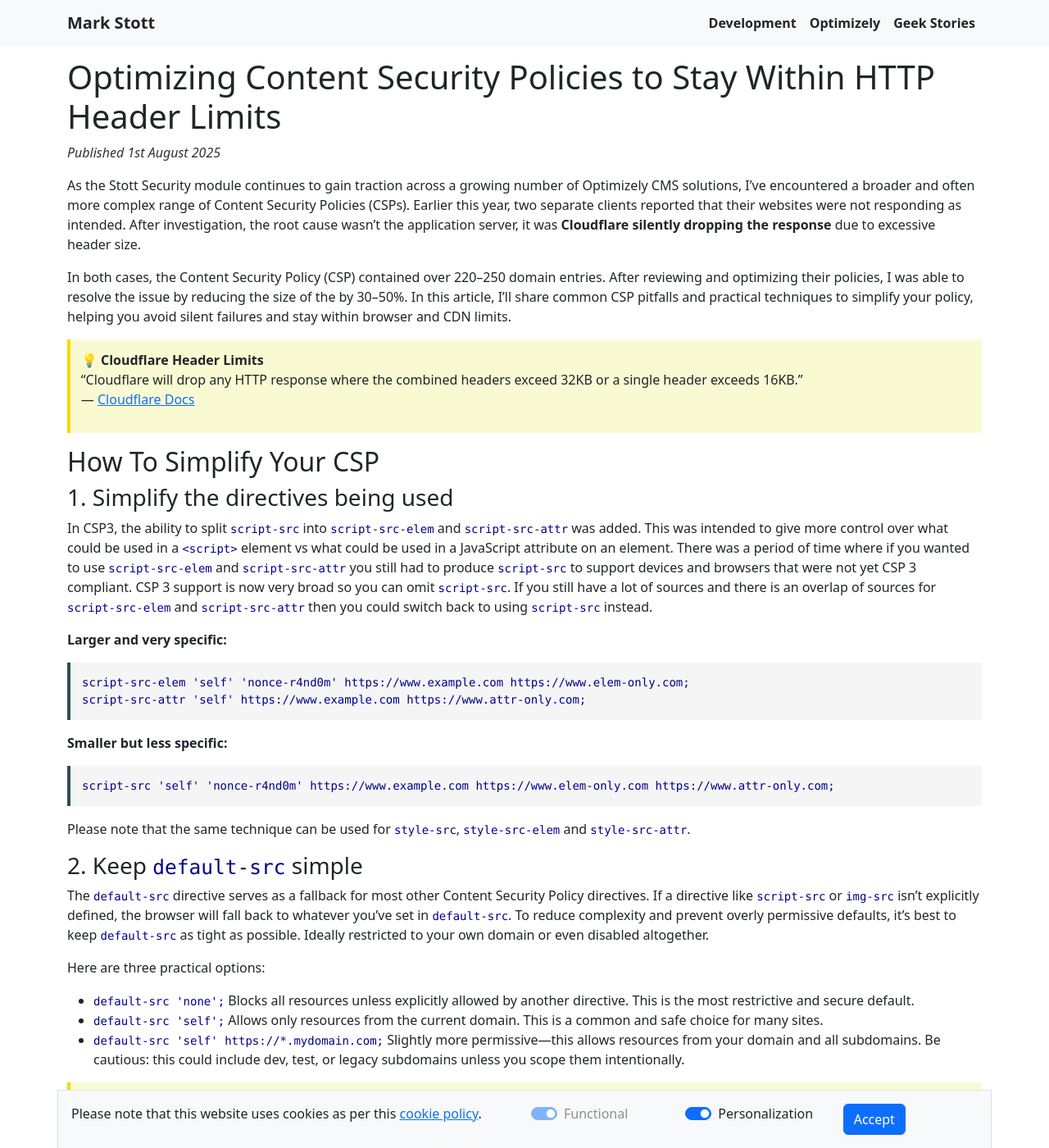
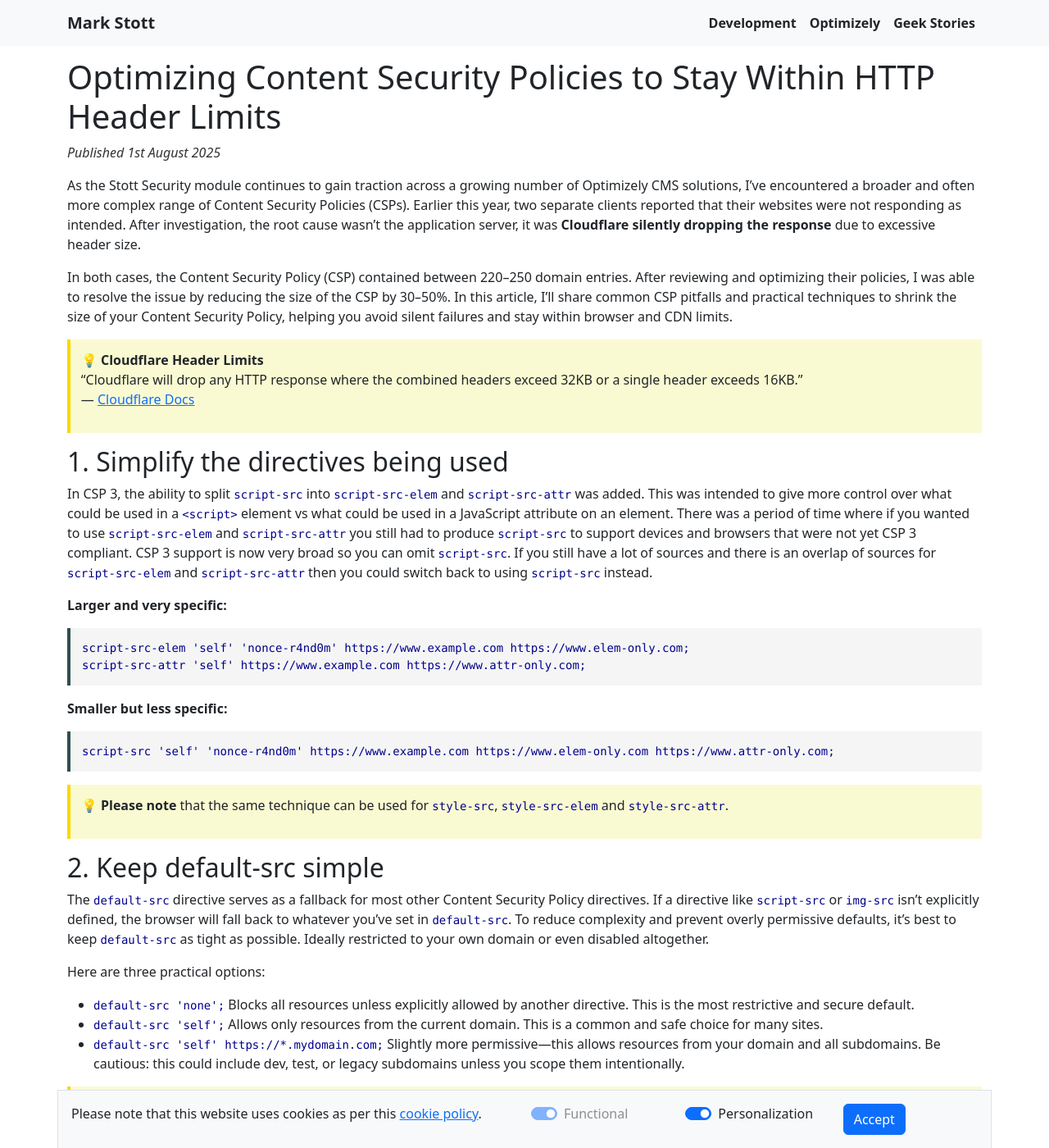
Before and after one commit to GeekInTheNorth/GeekInTheNorth.github.io, a Jekyll site: the page built from _posts/2025-08-01-optimize-your-csp.md, in a window 1280 px wide and 1400 px high. Shown: the whole window at 82% size. Built offline with Jekyll 4.4.1, drawn with Linux system fonts in a browser that asks for light colours; some of the changed text lies outside the part shown.

Commit message:
Proof reading fixes

````diff
--- a/_posts/2025-08-01-optimize-your-csp.md
+++ b/_posts/2025-08-01-optimize-your-csp.md
@@ -17,17 +17,15 @@
 
 As the Stott Security module continues to gain traction across a growing number of Optimizely CMS solutions, I’ve encountered a broader and often more complex range of Content Security Policies (CSPs). Earlier this year, two separate clients reported that their websites were not responding as intended. After investigation, the root cause wasn’t the application server, it was **Cloudflare silently dropping the response** due to excessive header size.
 
-In both cases, the Content Security Policy (CSP) contained over 220–250 domain entries. After reviewing and optimizing their policies, I was able to resolve the issue by reducing the size of the by 30–50%. In this article, I’ll share common CSP pitfalls and practical techniques to simplify your policy, helping you avoid silent failures and stay within browser and CDN limits.
+In both cases, the Content Security Policy (CSP) contained between 220–250 domain entries. After reviewing and optimizing their policies, I was able to resolve the issue by reducing the size of the CSP by 30–50%. In this article, I’ll share common CSP pitfalls and practical techniques to shrink the size of your Content Security Policy, helping you avoid silent failures and stay within browser and CDN limits.
 
 > 💡 **Cloudflare Header Limits**
 > "Cloudflare will drop any HTTP response where the combined headers exceed 32KB or a single header exceeds 16KB."
 > — [Cloudflare Docs](https://developers.cloudflare.com/fundamentals/reference/http-header-limits/)
 
-## How To Simplify Your CSP
+## 1. Simplify the directives being used
 
-### 1. Simplify the directives being used
-
-In CSP3, the ability to split `script-src` into `script-src-elem` and `script-src-attr` was added.  This was intended to give more control over what could be used in a `<script>` element vs what could be used in a JavaScript attribute on an element.  There was a period of time where if you wanted to use `script-src-elem` and `script-src-attr` you still had to produce `script-src` to support devices and browsers that were not yet CSP 3 compliant.  CSP 3 support is now very broad so you can omit `script-src`.  If you still have a lot of sources and there is an overlap of sources for `script-src-elem` and `script-src-attr` then you could switch back to using `script-src` instead.
+In CSP 3, the ability to split `script-src` into `script-src-elem` and `script-src-attr` was added.  This was intended to give more control over what could be used in a `<script>` element vs what could be used in a JavaScript attribute on an element.  There was a period of time where if you wanted to use `script-src-elem` and `script-src-attr` you still had to produce `script-src` to support devices and browsers that were not yet CSP 3 compliant.  CSP 3 support is now very broad so you can omit `script-src`.  If you still have a lot of sources and there is an overlap of sources for `script-src-elem` and `script-src-attr` then you could switch back to using `script-src` instead.
 
 **Larger and very specific:**
 ```csp
@@ -40,9 +38,9 @@
 script-src 'self' 'nonce-r4nd0m' https://www.example.com https://www.elem-only.com https://www.attr-only.com;
 ```
 
-Please note that the same technique can be used for `style-src`, `style-src-elem` and `style-src-attr`.
+> 💡 **Please note** that the same technique can be used for `style-src`, `style-src-elem` and `style-src-attr`.
 
-### 2. Keep `default-src` simple
+## 2. Keep default-src simple
 
 The `default-src` directive serves as a fallback for most other Content Security Policy directives. If a directive like `script-src` or `img-src` isn't explicitly defined, the browser will fall back to whatever you've set in `default-src`. To reduce complexity and prevent overly permissive defaults, it's best to keep `default-src` as tight as possible. Ideally restricted to your own domain or even disabled altogether.
 
@@ -54,7 +52,7 @@
 
 >💡**Tip:** If you're already specifying individual directives like `script-src`, `style-src`, and `img-src`, you may not need a permissive `default-src` at all. In that case, consider using `'none'` to avoid accidentally allowing fallback behaviors you didn’t intend.
 
-### 3. Keep `base-uri` simple
+## 3. Keep base-uri simple
 
 The `<base>` HTML element defines the base URL for all relative links on a page. The `base-uri` directive in your Content Security Policy restricts which domains are allowed to be set in this element.
 
@@ -70,7 +68,7 @@
 base-uri 'self' https://*.mydomain.com;
 ```
 
-### 4. Keep `frame-ancestors` simple
+## 4. Keep frame-ancestors simple
 
 The purpose of `frame-ancestors` is to restrict which websites can host your CMS site in an iframe.  For most Optimizely websites, this should be limited to allowing only the website to frame itself:
 
@@ -86,7 +84,7 @@
 frame-ancestors 'self'; https://*.mydomain.com https://*.optimizely.com;
 ```
 
-### 5. Avoid duplicate entries
+## 5. Avoid duplicate entries
 
 In the Content Security Policies that I reviewed, I noted that there were multiple instances of the same domain being added twice.  Both with and without a trailing slash like so:
 
@@ -106,7 +104,7 @@
 > - `https://example.com/js/` matches `/js/app.js`
 > - `https://example.com/js` matches only `/js`
 
-### 6. Check if wildcard subdomains already cover more specific domains
+## 6. Check if wildcard subdomains already cover more specific domains
 
 In the reported examples, I found multiple instances of redundant wildcard entries for closely related domains. These examples included:
 
@@ -126,7 +124,7 @@
 ```
 >💡 **Tip:** Always verify that the broader wildcard covers all required sources and doesn't introduce unwanted access. If the root domain (e.g. `https://doubleclick.net`) is needed, it must still be listed separately. It is not included in a wildcard like `*.doubleclick.net`.
 
-### 7. Be cautious with `https:` in source directives
+## 7. Be cautious with https: in source directives
 
 On large, multinational CMS platforms (especially those where editors frequently embed third-party content like donation forms, interactive widgets, or 360° views) Content Security Policies can become hard to maintain. In these cases, it's tempting to use a broad directive like:
 
@@ -144,7 +142,7 @@
 
 **Recommendation:** While `https:` might seem like a helpful shortcut, it's generally better to define a specific **allowlist** of trusted domains. Avoid `https:` as a standalone source and instead use fully qualified entries like `https://trustedpartner.com` to maintain control and minimize your exposure to third-party threats.
 
-### 8. Audit Your Content Security Policy
+## 8. Audit Your Content Security Policy
 
 Optimizely have previously noted that most websites go an average of five years between rebuilds or rebrands. Over that time, it's common for third-party tools to be added and removed—often through platforms like Google Tag Manager (GTM). Each time a tool is introduced, it typically requires updates to your Content Security Policy to allow scripts, iframes, or connections from new domains.
 
@@ -164,9 +162,9 @@
 
 If any issues arise, you can simply re-import your saved configuration from the Tools page. Once you're confident that your updated policy is safe, turn off **"Use Report-Only Mode"** and **"Use Internal Reporting Endpoints"** to enforce the streamlined policy.
 
-### 9. Use page specific extensions of the source list
+## 9. Use page specific extensions of the source list
 
-Stott Security has long supported the ability to extend the sources for a Content Security Policy for a specific page.  Lets say you do have a website with lots of embedded content and most of this is fairly unique.  You can end up bloating your CSP just trying to keep up with the number of embeds.  This can be undesirable because you will end up allowing a domain to act on **all** of your website when it is only required on a single page.
+[Stott Security](https://github.com/GeekInTheNorth/Stott.Security.Optimizely) has long supported the ability to extend the sources for a Content Security Policy for a specific page.  Lets say you do have a website with lots of embedded content and most of this is fairly unique.  You can end up bloating your CSP just trying to keep up with the number of embeds.  This can be undesirable because you will end up allowing a domain to act on **all** of your website when it is only required on a single page.
 
 To implement this, your development team or agency partner can implement the `IContentSecurityPolicyPage` interface either as a CMS editable property or by using code you implement yourself as follows:
 
````
